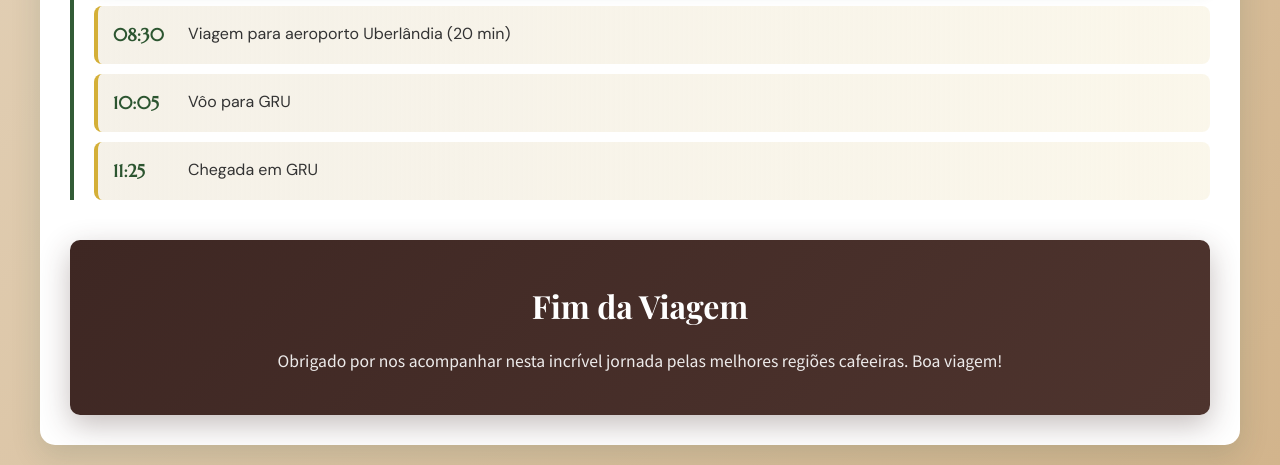
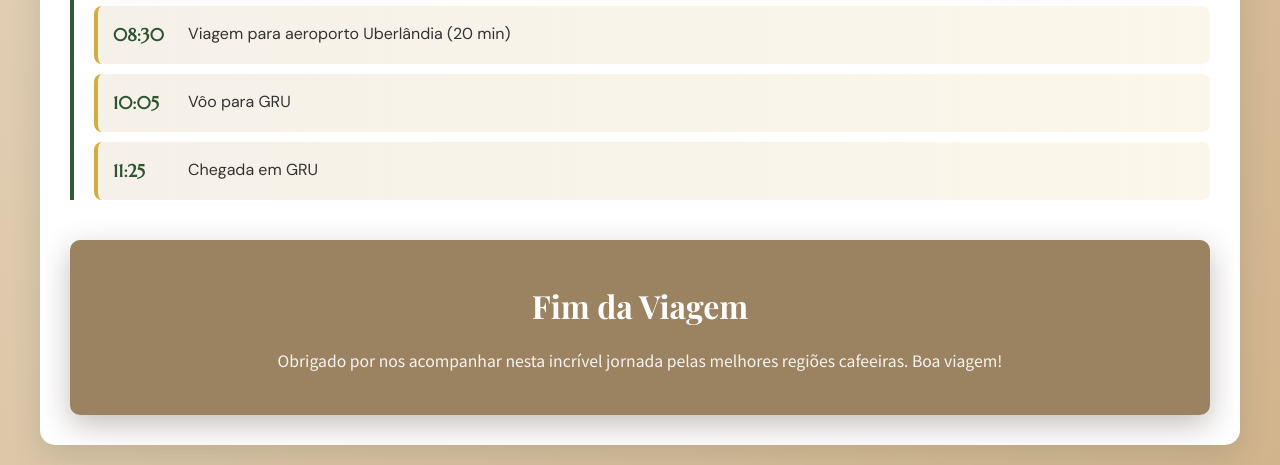
Before and after one commit to Wolthers-Associates/website, a PHP site: page /trip-itineraries/2025/nespresso-july/index.html in a window 1280 px wide. Shown: the part 2431-2896 px from the top of the page. Run offline with PHP 8.4, Linux system fonts and the light colour scheme; some web fonts are replaced.

Commit message:
Update trip conclusion color

```diff
--- a/trip-itineraries/assets/css/trip_itinerary.css
+++ b/trip-itineraries/assets/css/trip_itinerary.css
@@ -310,7 +310,7 @@ body {
 }
 
 .trip-conclusion {
-    background: linear-gradient(135deg, #3E2723 0%, #4E342E 100%);
+    background: #9b8261;
     color: var(--white);
     padding: 40px 30px;
     text-align: center;
```
